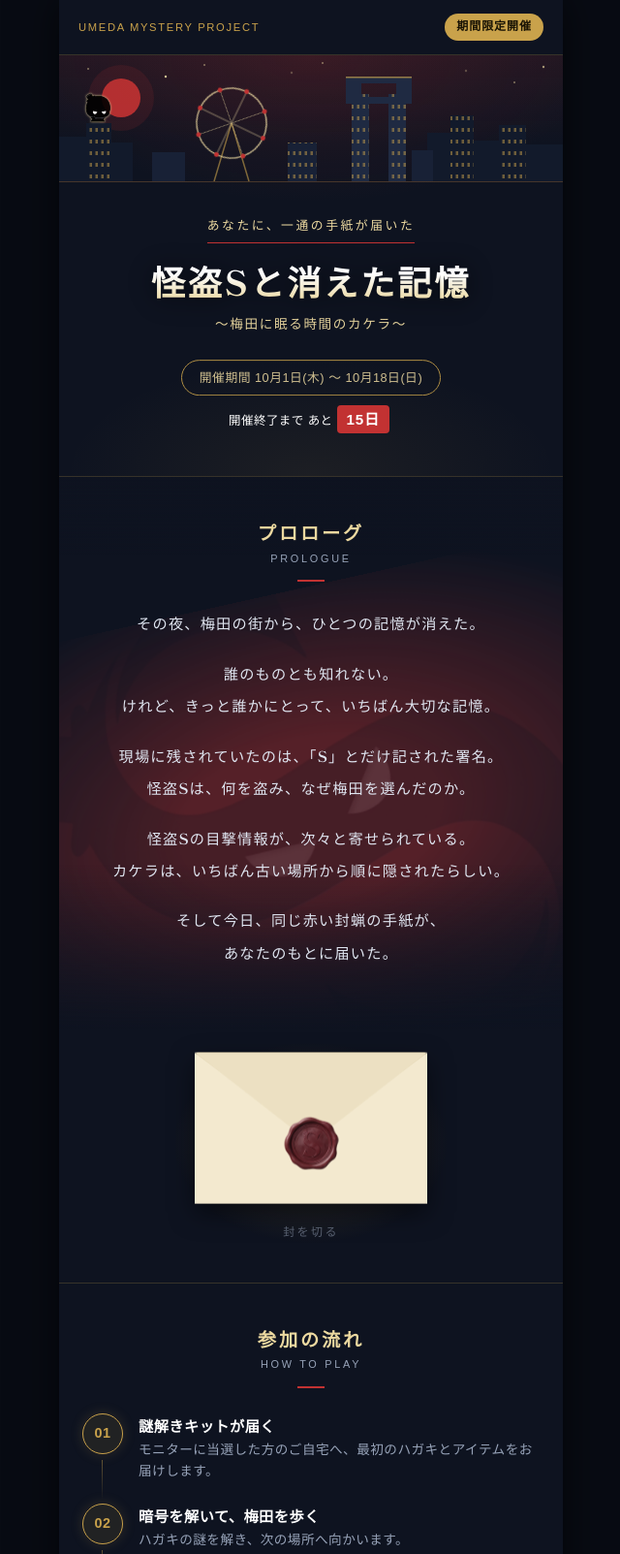
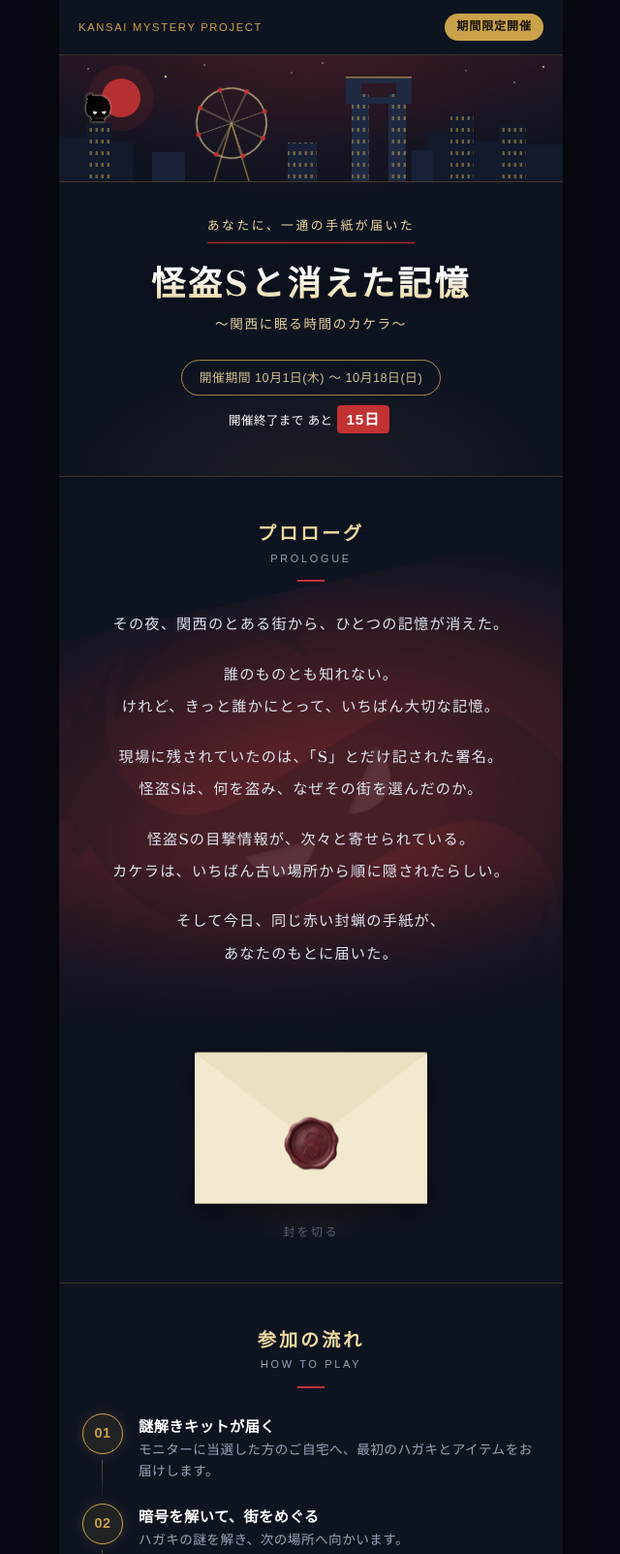
Before and after one commit to kaitou-S/-S-, a plain HTML site: page index.html in a window 1280 px wide. Shown: the top 1603 px of the page at 97% size, without its empty margins (319-959 px from the left). Drawn offline with Linux system fonts and the light colour scheme.

Commit message:
[update] 梅田から関西に変更

```diff
--- a/index.html
+++ b/index.html
@@ -5,7 +5,7 @@
 <meta name="viewport" content="width=device-width, initial-scale=1.0">
 <meta name="format-detection" content="telephone=no">
 <title>怪盗Sと消えた記憶</title>
-<meta name="description" content="梅田の街に隠された記憶のカケラを集める、期間限定の周遊型リアル謎解き。抽選で当選したモニターの方のみ参加できます。">
+<meta name="description" content="関西の街に隠された記憶のカケラを集める、期間限定の周遊型リアル謎解き。抽選で当選したモニターの方のみ参加できます。">
 <meta name="robots" content="noindex,nofollow">
 <meta name="theme-color" content="#0e1320">
 
@@ -14,7 +14,7 @@
      例: https://あなたのサイト/ogp.png (横1200×630px推奨) -->
 <meta property="og:type" content="website">
 <meta property="og:title" content="怪盗Sと消えた記憶">
-<meta property="og:description" content="期間限定・参加無料。モニター当選者限定の、梅田周遊型リアル謎解き。">
+<meta property="og:description" content="期間限定・参加無料。モニター当選者限定の、関西周遊型リアル謎解き。">
 <meta property="og:image" content="https://example.com/ogp.png">
 <meta name="twitter:card" content="summary_large_image">
 
@@ -39,7 +39,7 @@ body{background:#080b13;color:var(--text);font-family:"Hiragino Sans","Noto Sans
 
 .hero{position:relative;padding:52px 24px 44px;text-align:center;background:radial-gradient(ellipse 80% 50% at 50% 0%,rgba(194,50,50,.16),transparent 70%),radial-gradient(ellipse 70% 40% at 50% 100%,rgba(201,162,75,.08),transparent 70%)}
 
-/* ===== 梅田のスカイライン(ヒーロー最上部) ===== */
+/* ===== スカイライン(ヒーロー最上部) ===== */
 .skyline{margin:-52px -24px 30px;border-bottom:1px solid var(--line);background:linear-gradient(180deg,rgba(194,50,50,.1),transparent 70%)}
 .skyline svg{display:block;width:100%;height:auto}
 .wheel{transform-box:view-box;transform-origin:178px 70px;animation:spin 70s linear infinite}
@@ -287,13 +287,13 @@ body.intro .hero .kicker,body.intro .hero h1,body.intro .hero .sub,body.intro .h
 
 <div class="wrap">
   <header class="top">
-    <span>UMEDA MYSTERY PROJECT</span>
+    <span>KANSAI MYSTERY PROJECT</span>
     <span class="badge">期間限定開催</span>
   </header>
 
   <div class="hero">
 
-    <!-- 梅田のスカイライン: 赤い月・観覧車・空中庭園の双子タワー -->
+    <!-- スカイライン: 赤い月・観覧車・空中庭園の双子タワー(イラストなので、そのままでも、関西のどこかの夜景に見えます) -->
     <div class="skyline" aria-hidden="true">
       <svg viewBox="0 0 520 130" xmlns="http://www.w3.org/2000/svg">
         <defs>
@@ -374,7 +374,7 @@ body.intro .hero .kicker,body.intro .hero h1,body.intro .hero .sub,body.intro .h
 
     <p class="kicker">あなたに、一通の手紙が届いた</p>
     <h1 class="serif">怪盗Sと消えた記憶</h1>
-    <p class="sub">〜梅田に眠る時間のカケラ〜</p>
+    <p class="sub">〜関西に眠る時間のカケラ〜</p>
     <p class="period">開催期間 10月1日(木) 〜 10月18日(日)</p>
     <p class="countdown" id="countdown" hidden></p>
 
@@ -387,9 +387,9 @@ body.intro .hero .kicker,body.intro .hero h1,body.intro .hero .sub,body.intro .h
       <img id="story-img" alt="記憶を盗む怪盗Sのイラスト">
     </figure>
     <div class="story-text serif">
-      <p>その夜、梅田の街から、ひとつの記憶が消えた。</p>
+      <p>その夜、関西のとある街から、ひとつの記憶が消えた。</p>
       <p>誰のものとも知れない。<br>けれど、きっと誰かにとって、いちばん大切な記憶。</p>
-      <p>現場に残されていたのは、「S」とだけ記された署名。<br>怪盗Sは、何を盗み、なぜ梅田を選んだのか。</p>
+      <p>現場に残されていたのは、「S」とだけ記された署名。<br>怪盗Sは、何を盗み、なぜその街を選んだのか。</p>
       <p>怪盗Sの目撃情報が、次々と寄せられている。<br>カケラは、いちばん古い場所から順に隠されたらしい。</p>
       <p>そして今日、同じ赤い封蝋の手紙が、<br>あなたのもとに届いた。</p>
     </div>
@@ -431,7 +431,7 @@ body.intro .hero .kicker,body.intro .hero h1,body.intro .hero .sub,body.intro .h
   <section>
     <div class="st"><h2 class="serif">参加の流れ</h2><span>HOW TO PLAY</span></div>
     <div class="step"><div class="num">01</div><div><h3>謎解きキットが届く</h3><p>モニターに当選した方のご自宅へ、最初のハガキとアイテムをお届けします。</p></div></div>
-    <div class="step"><div class="num">02</div><div><h3>暗号を解いて、梅田を歩く</h3><p>ハガキの謎を解き、次の場所へ向かいます。</p></div></div>
+    <div class="step"><div class="num">02</div><div><h3>暗号を解いて、街をめぐる</h3><p>ハガキの謎を解き、次の場所へ向かいます。</p></div></div>
     <div class="step"><div class="num">03</div><div><h3>スマホと連動する</h3><p>途中でQRコードやSNSが登場します。スマホを持参してください。</p></div></div>
     <div class="step"><div class="num">04</div><div><h3>最後の扉を開く</h3><p>すべてのカケラが揃ったとき、ある場所で待つものにたどり着きます。</p></div></div>
   </section>
@@ -441,13 +441,13 @@ body.intro .hero .kicker,body.intro .hero h1,body.intro .hero .sub,body.intro .h
     <dl>
       <div><dt>開催期間</dt><dd>10月1日(木) 〜 10月18日(日)</dd></div>
       <div><dt>参加方法</dt><dd>モニター抽選<br>(募集は終了しました。当選者のみ参加できます)</dd></div>
-      <div><dt>エリア</dt><dd>大阪・梅田周辺(屋外周遊型)</dd></div>
+      <div><dt>エリア</dt><dd>関西(大阪・奈良ほか)の複数エリアをめぐる周遊型</dd></div>
       <div><dt>参加費</dt><dd>無料(モニター参加枠)</dd></div>
       <div><dt>参加人数</dt><dd>当選者さま + 同行者1名(最大2名)</dd></div>
       <div><dt>難易度</dt><dd>★★★☆☆(ふつう)</dd></div>
       <div><dt>所要時間</dt><dd>約5〜6時間(昼食・休憩を含む)</dd></div>
       <div><dt>キット</dt><dd>当選者さまのご自宅へ配送(送料無料)</dd></div>
-      <div><dt>スタート</dt><dd>届いたキットを持って梅田駅周辺へ(10:00 〜 12:00)</dd></div>
+      <div><dt>スタート</dt><dd>届いたキットの案内にしたがって、集合場所へ(10:00 〜 12:00)</dd></div>
       <div><dt>持ち物</dt><dd>届いたキット一式、スマートフォン、筆記用具<br>歩きやすい服装・靴でお越しください</dd></div>
     </dl>
   </section>
```
